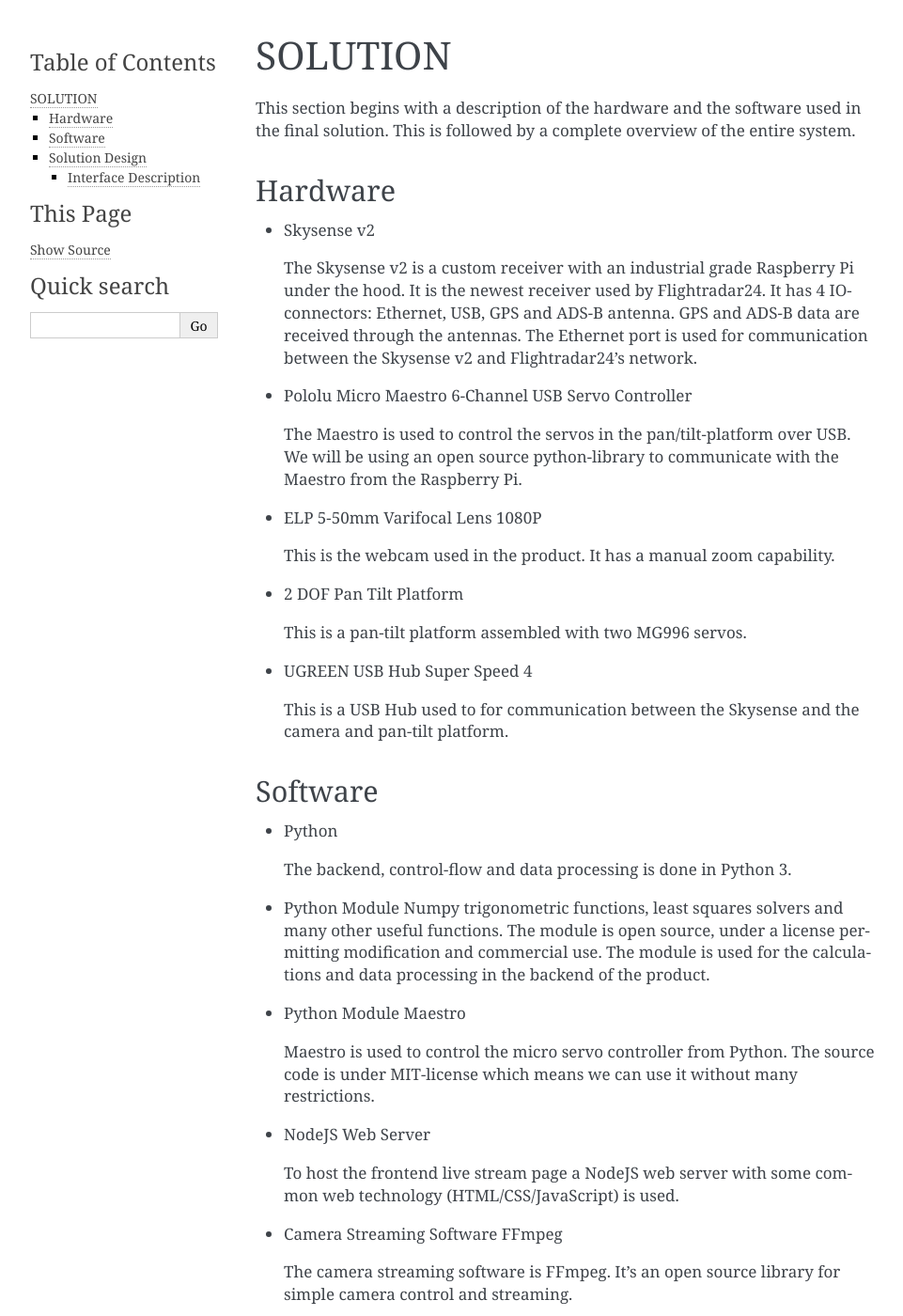
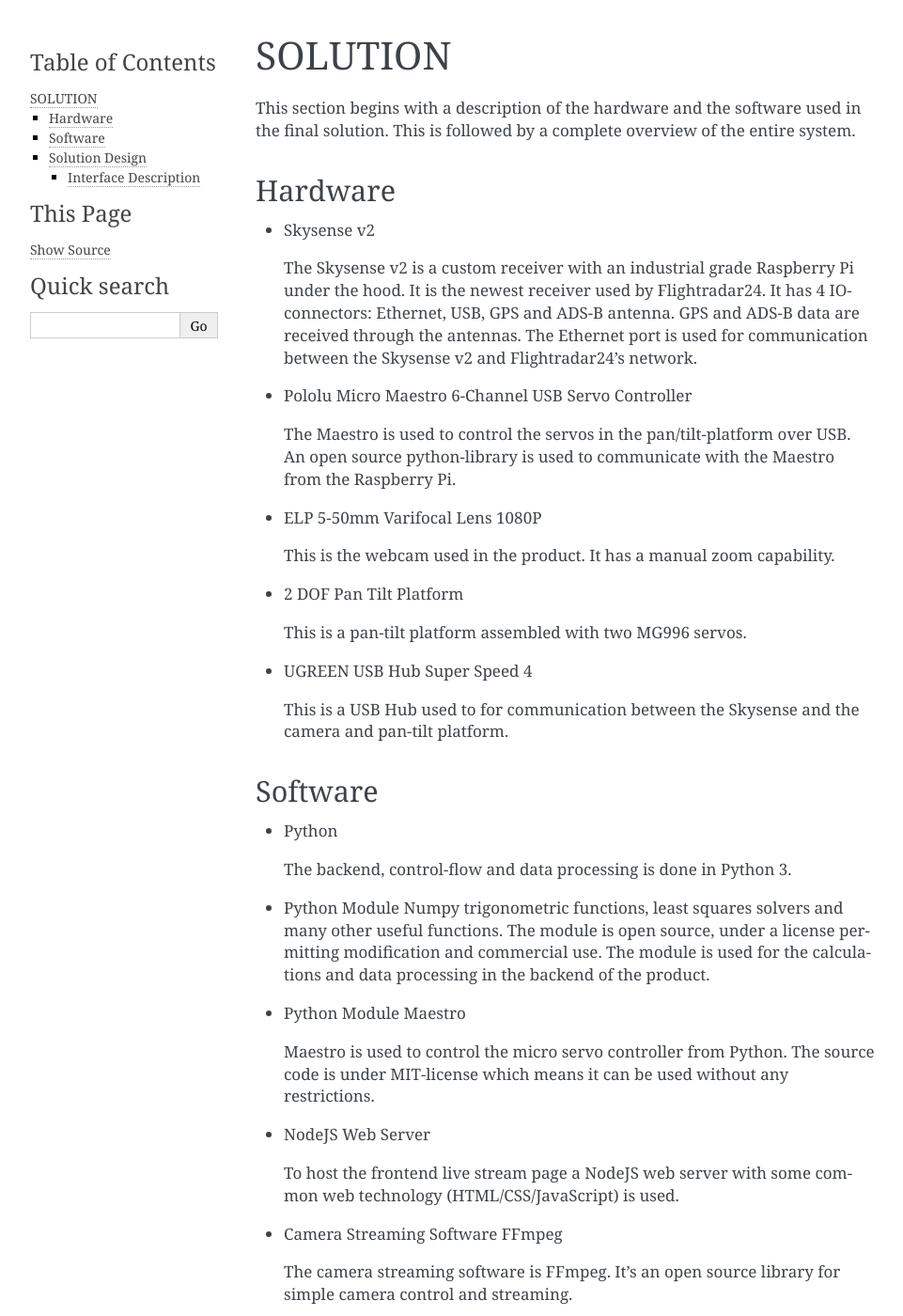
Before and after one commit to aathn/mvk18, a Sphinx documentation site: the page built from docs/source/solution.rst, in a window 1280 px wide and 1400 px high. Shown: the whole window at 94% size, without its empty margins (148-1109 px from the left). Built offline with Sphinx 7.4.7, drawn with Linux system fonts in a browser that asks for light colours; formulas are drawn with MathJax 3; some of the changed text lies outside the part shown.

```diff
--- a/docs/source/solution.rst
+++ b/docs/source/solution.rst
@@ -21,7 +21,7 @@ Hardware
 - Pololu Micro Maestro 6-Channel USB Servo Controller
 
   The Maestro is used to control the servos in the pan/tilt-platform
-  over USB. We will be using an open source python-library to
+  over USB. An open source python-library is used to
   communicate with the Maestro from the Raspberry Pi.
 
 - ELP 5-50mm Varifocal Lens 1080P
@@ -54,8 +54,7 @@ Software
 - Python Module Maestro
 
   Maestro is used to control the micro servo controller from Python. The
-  source code is under MIT-license which means we can use it without many
-  restrictions.
+  source code is under MIT-license which means it can be used without any restrictions.
 
 - NodeJS Web Server
 
```
Also changed, not shown: other parts of docs/source/solution.rst (+4 -0 lines).
